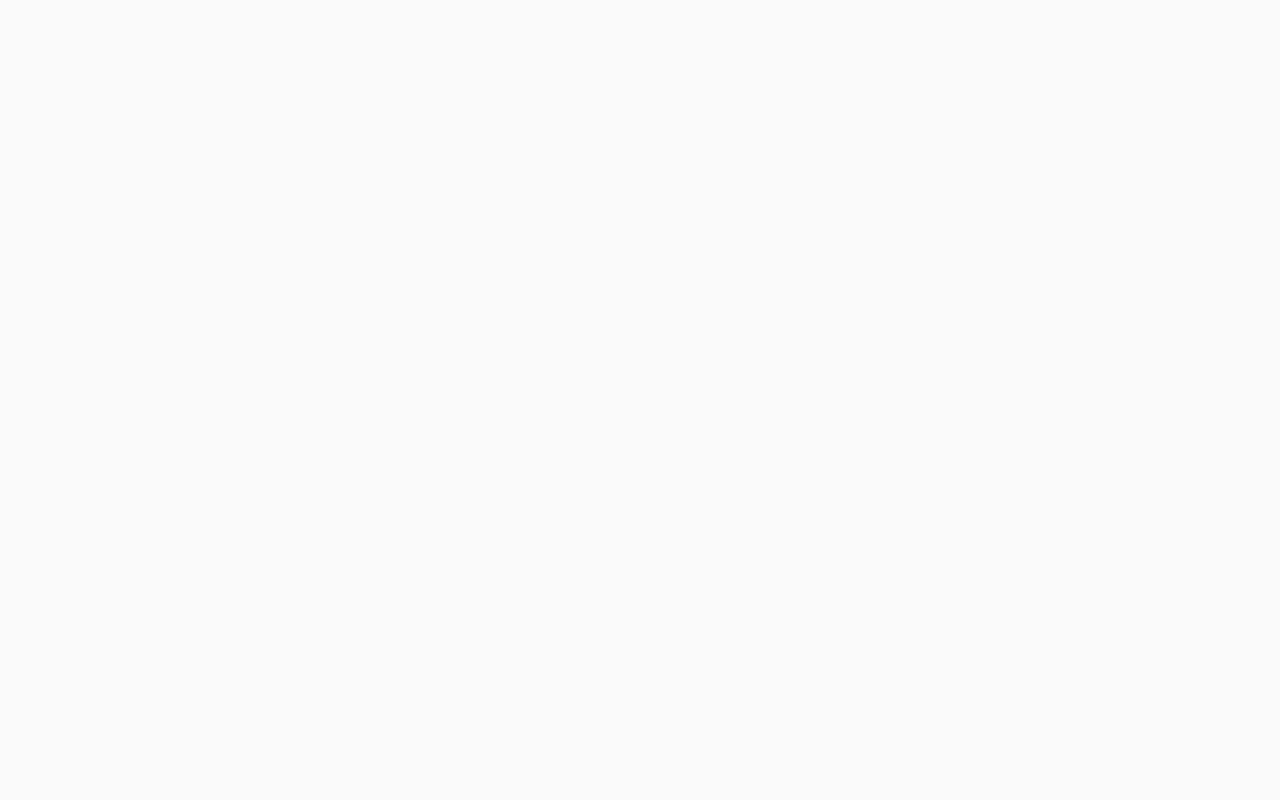
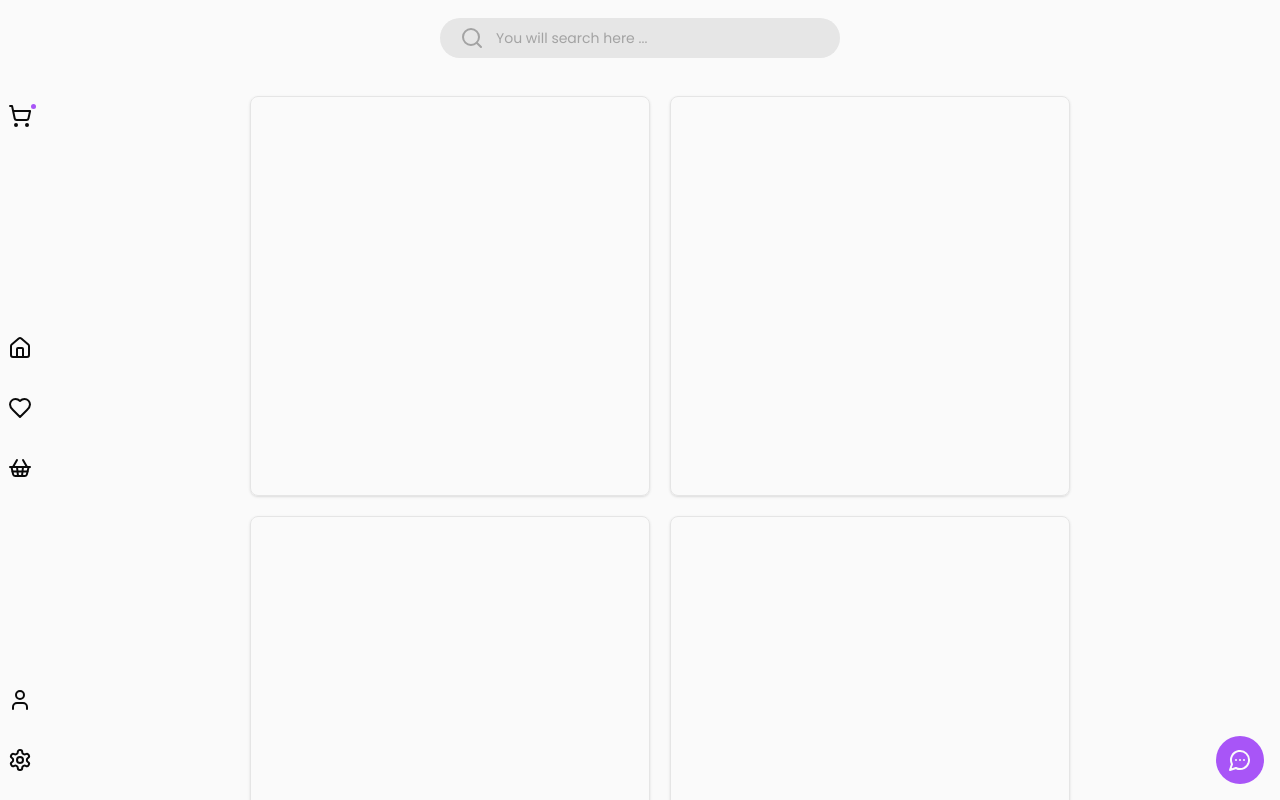
Before and after one commit to ClemilsonAzevedo/TheStore, a React (Vite) app in the folder web/: page /loved in a window 1280 px wide. Before the commit this address had no page. Shown: the top 800 px of the page. Built offline with nearby package versions, Linux system fonts and the light colour scheme.

Commit message:
Feat: create loved page and link to redirect

```diff
--- /dev/null
+++ b/web/src/pages/loved-products/index.tsx
@@ -0,0 +1,14 @@
+export function LovedProducts() {
+  return (
+    <section className='flex flex-wrap gap-5 p-5 justify-center'>
+      {Array.from({ length: 40 }).map((_, index) => {
+        return (
+          <div
+            key={index}
+            className='border shadow min-w-[400px] min-h-[400px] hover:bg-neutral-400 hover:scale-105 transition duration-200 rounded-lg'
+          />
+        )
+      })}
+    </section>
+  )
+}
--- a/web/src/routes.tsx
+++ b/web/src/routes.tsx
@@ -1,6 +1,7 @@
 import { Route, Routes as RoutesDOM } from 'react-router-dom'
 import LayoutDefault from './layouts/layoutDefault'
 import { Home } from './pages/home'
+import { LovedProducts } from './pages/loved-products'
 
 export default function Routes() {
 	return (
@@ -13,6 +14,30 @@ export default function Routes() {
 					</LayoutDefault>
 				}
 			/>
+			<Route
+				path='/cart'
+				element={
+					<LayoutDefault>
+						<Home />
+					</LayoutDefault>
+				}
+			/>
+			<Route
+				path='/loved'
+				element={
+					<LayoutDefault>
+						<LovedProducts />
+					</LayoutDefault>
+				}
+			/>
+			<Route
+				path='/products'
+				element={
+					<LayoutDefault>
+						<Home />
+					</LayoutDefault>
+				}
+			/>
 		</RoutesDOM>
 	)
 }
```
